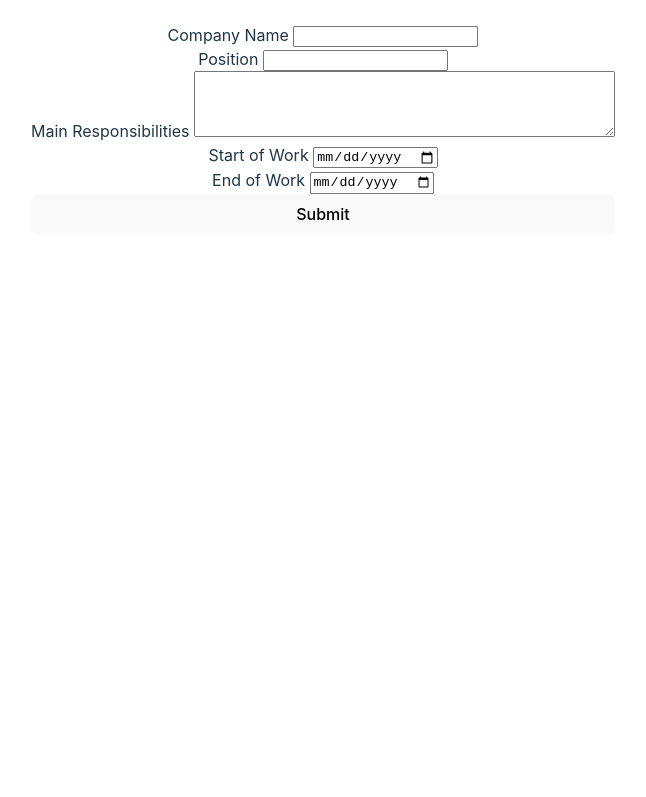
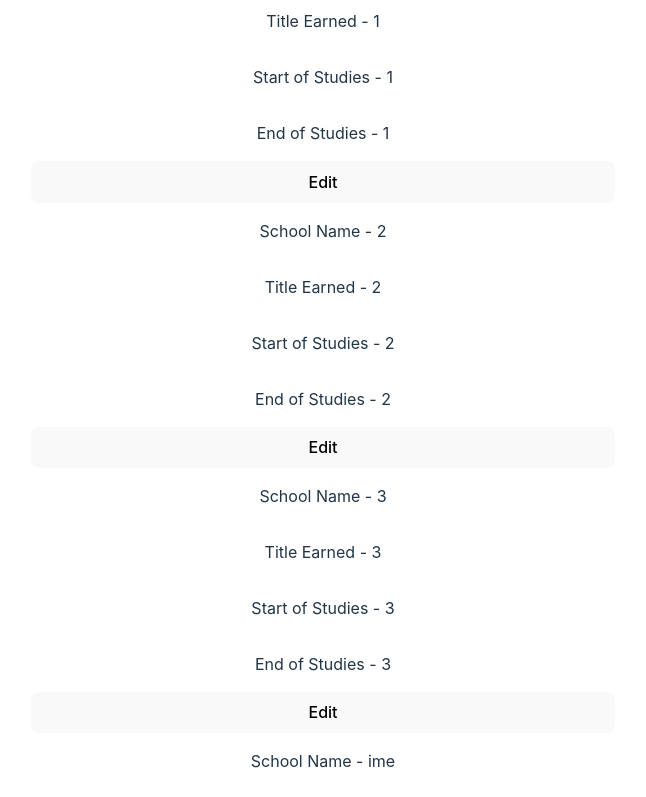
Before and after one commit to Djotajo/cv-application, a React (Vite) app: page / in a window 1280 px wide. Shown: the part 523-1320 px from the top of the page, without its empty margins (317-963 px from the left). Before the commit the page ends 800 px from the top, so only its background shows below. Built offline with nearby package versions, Linux system fonts and the light colour scheme.

Commit message:
Create education piece components

```diff
--- a/src/components/EducationInfo.jsx
+++ b/src/components/EducationInfo.jsx
@@ -1,24 +1,56 @@
+import { useState } from "react";
+import EducationPieceEdit from "./educationPiece";
+import EducationPieceCompleted from "./educationPieceCompleted";
+
 function EducationInfo() {
+  const [educationArray, setEducationArray] = useState([
+    {
+      id: 1,
+      schoolName: "1",
+      title: "1",
+      start: "1",
+      end: "1",
+    },
+    {
+      id: 2,
+      schoolName: "2",
+      title: "2",
+      start: "2",
+      end: "2",
+    },
+    {
+      id: 3,
+      schoolName: "3",
+      title: "3",
+      start: "3",
+      end: "3",
+    },
+  ]);
+
+  // function editArray(){
+  //   setEducationArray(educationArray.push())
+  // }
+
+  const list = educationArray.map((piece) => (
+    <EducationPieceCompleted
+      name={piece.schoolName}
+      title={piece.title}
+      startDate={piece.start}
+      endDate={piece.end}
+      key={piece.id}
+    />
+  ));
   return (
     <>
       <h2>Education</h2>
-      <form action="#">
-        <label htmlFor="schoolName">
-          School Name <input type="text" id="schoolName" name="schoolName" />
-        </label>
-        <label htmlFor="studyTitle">
-          Title Earned <input type="text" id="studyTitle" name="studyTitle" />
-        </label>
-        <label htmlFor="studyDateStart">
-          Start of Studies{" "}
-          <input type="date" id="studyDateStart" name="studyDateStart" />
-        </label>
-        <label htmlFor="studyDateEnd">
-          End of Studies{" "}
-          <input type="date" id="studyDateEnd" name="studyDateEnd" />
-        </label>
-        <button>Submit</button>
-      </form>
+      <EducationPieceEdit educationArray={educationArray} />
+      {list}
+      <EducationPieceCompleted
+        name="ime"
+        title="titula"
+        startDate="1"
+        endDate="2"
+      />
     </>
   );
 }
--- /dev/null
+++ b/src/components/educationPiece.jsx
@@ -0,0 +1,35 @@
+function EducationPieceEdit({ educationArray }) {
+  function handleSubmit() {
+    educationArray.push({
+      id: 0,
+      schoolName: "",
+      title: "",
+      start: "",
+      end: "",
+    });
+    console.log(educationArray);
+  }
+  return (
+    <>
+      <form action="#">
+        <label htmlFor="schoolName">
+          School Name <input type="text" id="schoolName" name="schoolName" />
+        </label>
+        <label htmlFor="studyTitle">
+          Title Earned <input type="text" id="studyTitle" name="studyTitle" />
+        </label>
+        <label htmlFor="studyDateStart">
+          Start of Studies{" "}
+          <input type="date" id="studyDateStart" name="studyDateStart" />
+        </label>
+        <label htmlFor="studyDateEnd">
+          End of Studies{" "}
+          <input type="date" id="studyDateEnd" name="studyDateEnd" />
+        </label>
+        <button onClick={handleSubmit}>Submit</button>
+      </form>
+    </>
+  );
+}
+
+export default EducationPieceEdit;
--- /dev/null
+++ b/src/components/educationPieceCompleted.jsx
@@ -0,0 +1,13 @@
+function EducationPieceCompleted({ name, title, startDate, endDate }) {
+  return (
+    <>
+      <p>School Name - {name}</p>
+      <p>Title Earned - {title}</p>
+      <p>Start of Studies - {startDate}</p>
+      <p>End of Studies - {endDate}</p>
+      <button>Edit</button>
+    </>
+  );
+}
+
+export default EducationPieceCompleted;
```
